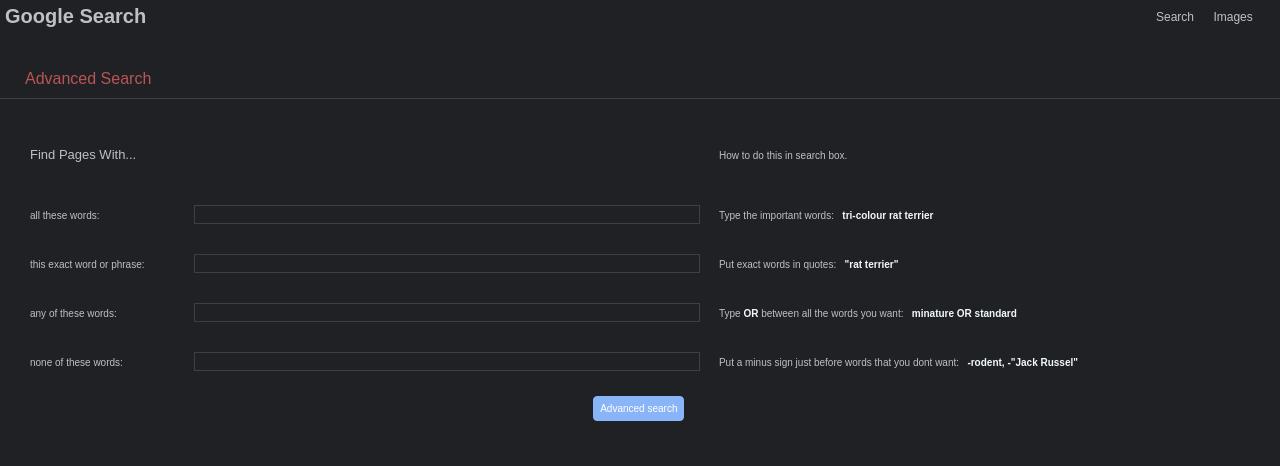
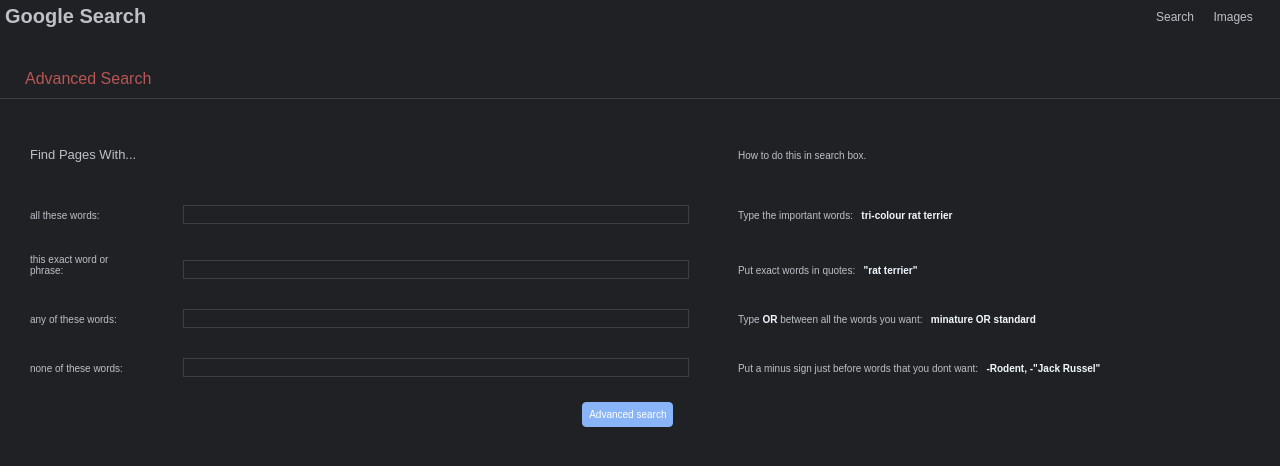
Before and after one commit to allennius/Web-Search, a plain HTML site: page advanced.html in a window 1280 px wide. Shown: the top 466 px of the page. Drawn offline with Linux system fonts and the light colour scheme.

Commit message:
end project

```diff
--- a/advanced.html
+++ b/advanced.html
@@ -25,7 +25,7 @@
                 </div>
                 <span>How to do this in search box.</span>
             </div>
-            <form action="https://www.google.com/search">
+            <form action="https://www.google.com/search" autocomplete="off">
                 <div class="advancedDiv">
                     <div class="advancedLabel">
                         <label for="as_q">all these words:</label>
@@ -60,7 +60,7 @@
                     <div class="advancedInput">
                         <input type="text" name="as_eq">
                     </div>
-                    <span>Put a minus sign just before words that you dont want: <strong class="highlight">&nbsp -rodent, -"Jack Russel"</strong></span>
+                    <span>Put a minus sign just before words that you dont want: <strong class="highlight">&nbsp -Rodent, -"Jack Russel"</strong></span>
                 </div>
                 <div class="advancedLabel">
 
--- a/styles.css
+++ b/styles.css
@@ -97,9 +97,10 @@ body {
 }
 
 .advancedInput {
-    min-width: 150px;
+    min-width: 100px;
     max-width: 500px;
-    width: 50%
+    width: 50%;
+    padding-right: 30px;
 }
 
 .advancedInput input {
@@ -116,7 +117,7 @@ body {
 
 .advancedLabel {
     font-size: 10px;
-    width: 120px;
+    width: 109px;
 }
 
 .advancedButton {
@@ -161,7 +162,7 @@ body {
 }
 
 
-@media (max-width: 600px) {
+@media (max-width: 900px) {
     #advancedContainer span {
         display: none;
     }
```
Also changed, not shown: image.html (+1 -1 lines), index.html (+1 -1 lines).
